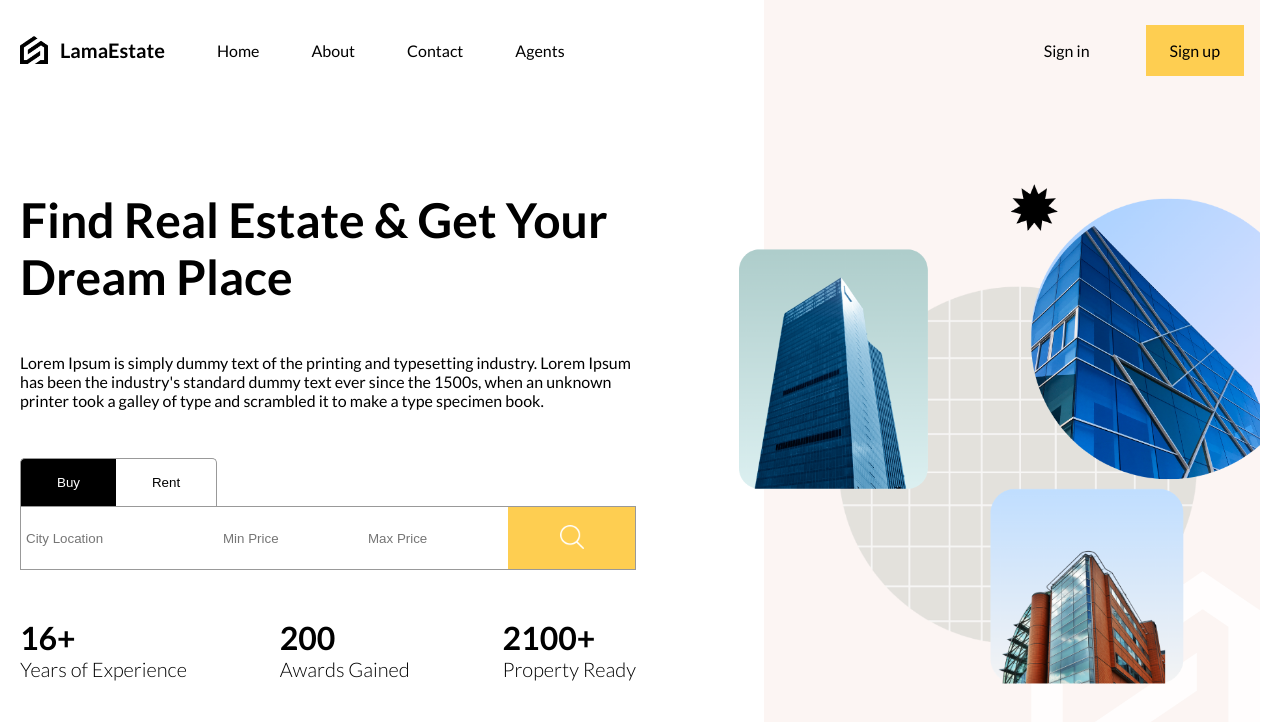
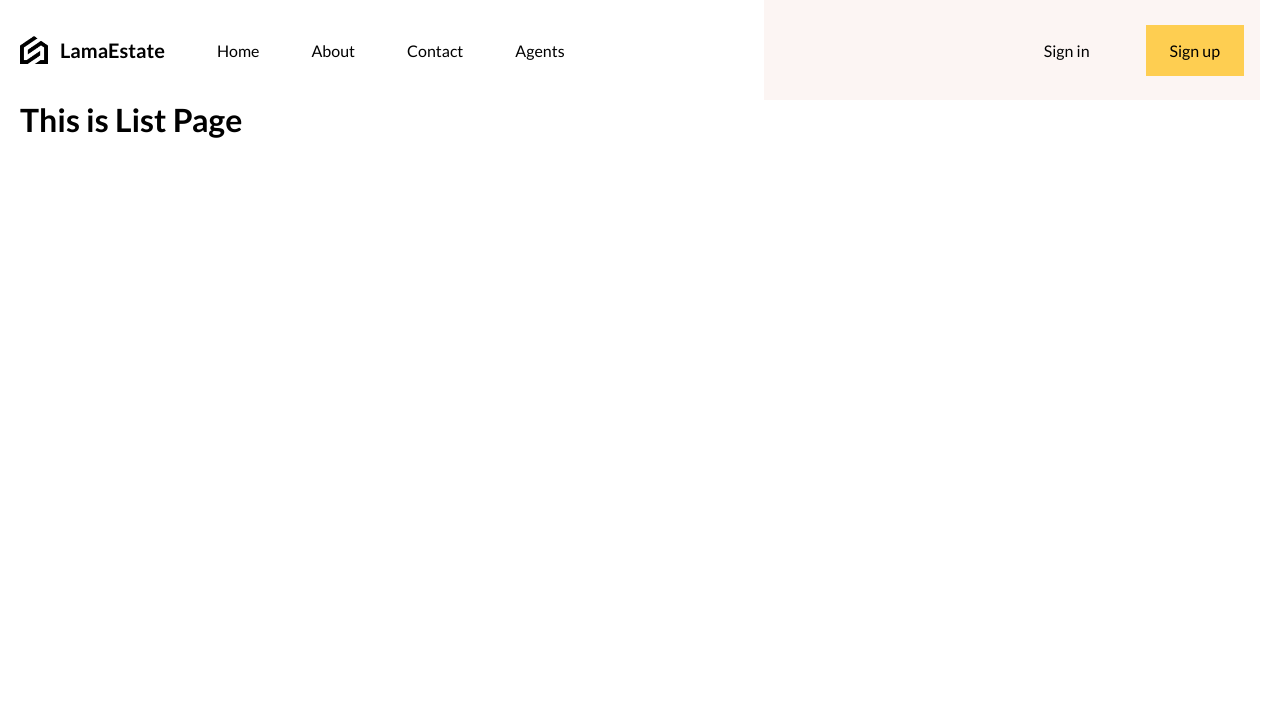
Before and after one commit to J11tendra/LamaEstate-UI, a React (Vite) app: page /list in a window 1280 px wide. Shown: the top 722 px of the page. Built offline with nearby package versions, Linux system fonts and the light colour scheme.

Commit message:
feat: Add ListPage

```diff
--- a/package.json
+++ b/package.json
@@ -12,6 +12,7 @@
   "dependencies": {
     "react": "^18.2.0",
     "react-dom": "^18.2.0",
+    "react-router-dom": "^6.22.3",
     "sass": "^1.72.0"
   },
   "devDependencies": {
--- a/src/App.jsx
+++ b/src/App.jsx
@@ -1,18 +1,26 @@
-import "./layout.scss";
-import Navbar from "./components/Navbar/Navbar";
+import Layout from "./routes/layout/layout";
 import HomePage from "./routes/homePage/homePage";
+import ListPage from "./routes/listPage/listPage";
+import { createBrowserRouter, RouterProvider } from "react-router-dom";
 
 function App() {
-  return (
-    <div className="layout">
-      <div className="navbar">
-        <Navbar />
-      </div>
-      <div className="content">
-        <HomePage />
-      </div>
-    </div>
-  );
+  const router = createBrowserRouter([
+    {
+      path: "/",
+      element: <Layout />,
+      children: [
+        {
+          path: "/",
+          element: <HomePage />,
+        },
+        {
+          path: "/list",
+          element: <ListPage />,
+        },
+      ],
+    },
+  ]);
+  return <RouterProvider router={router} />;
 }
 
 export default App;
--- /dev/null
+++ b/src/routes/layout/layout.jsx
@@ -0,0 +1,18 @@
+import "./layout.scss";
+import Navbar from "../../components/Navbar/Navbar";
+import { Outlet } from "react-router-dom";
+
+function Layout() {
+  return (
+    <div className="layout">
+      <div className="navbar">
+        <Navbar />
+      </div>
+      <div className="content">
+        <Outlet />
+      </div>
+    </div>
+  );
+}
+
+export default Layout;
--- a/src/layout.scss
+++ b/src/routes/layout/layout.scss
@@ -1,4 +1,4 @@
-@import "./responsive.scss";
+@import "../../responsive.scss";
 
 .layout {
   // border: 4px solid magenta;
--- /dev/null
+++ b/src/routes/listPage/listPage.jsx
@@ -0,0 +1,11 @@
+import "./listPage.scss";
+
+function ListPage() {
+  return (
+    <div className="">
+      <h1>This is List Page</h1>
+    </div>
+  );
+}
+
+export default ListPage;
```
Also changed, not shown: src/routes/listPage/listPage.scss (added), 1 other file (tests, documents, lock files or other folders).
